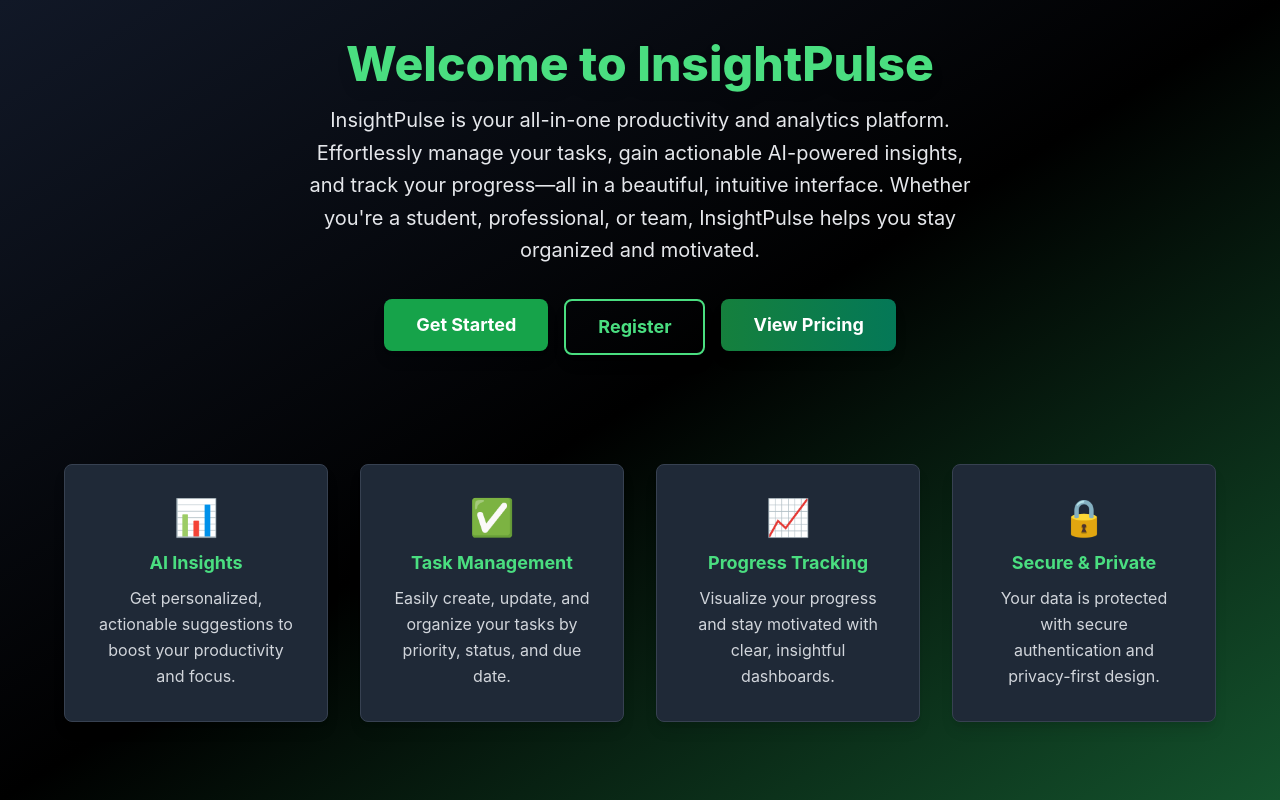
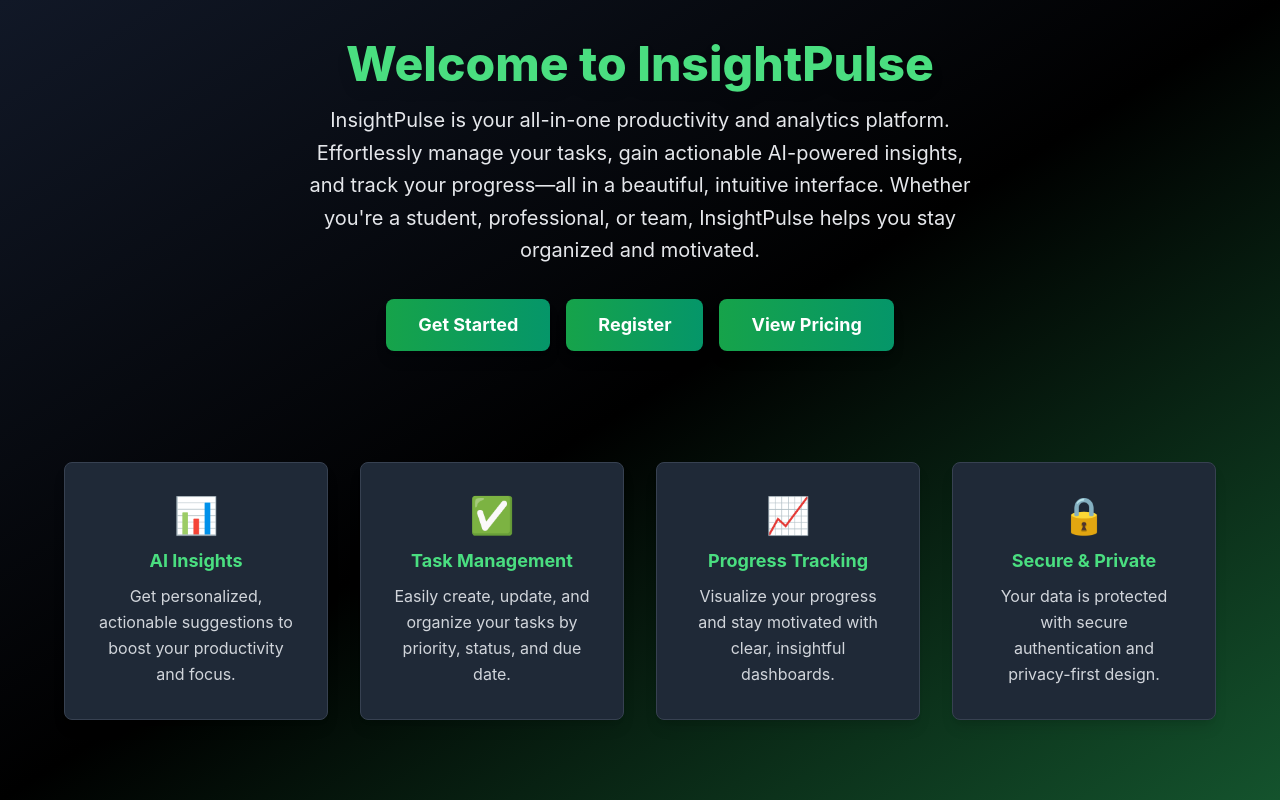
Before and after one commit to AbiyathRahman/AI-Task-Manager-Frontend, a React (Create React App) app: page / in a window 1280 px wide. Built offline with nearby package versions, Linux system fonts and the light colour scheme.

Commit message:
created a new design and styling for the buttons in landing page

```diff
--- a/src/pages/LandingPage.js
+++ b/src/pages/LandingPage.js
@@ -12,17 +12,17 @@ export default function LandingPage() {
         </p>
         <div className="flex flex-col md:flex-row gap-4 w-full justify-center">
           <Link to="/login" className="w-full md:w-auto">
-            <button className="w-full md:w-auto bg-green-600 hover:bg-green-700 text-white font-bold py-3 px-8 rounded-lg text-lg transition-all duration-200 shadow-lg hover:shadow-xl transform hover:scale-105">
+            <button className="w-full md:w-auto bg-gradient-to-r from-green-600 to-emerald-600 hover:from-green-700 hover:to-emerald-700 text-white font-bold py-3 px-8 rounded-lg text-lg transition-all duration-300 shadow-lg hover:shadow-xl transform hover:scale-105 hover:-translate-y-1">
               Get Started
             </button>
           </Link>
           <Link to="/register" className="w-full md:w-auto">
-            <button className="w-full md:w-auto bg-transparent hover:bg-gray-800 text-green-400 font-bold py-3 px-8 rounded-lg text-lg transition-all duration-200 border-2 border-green-400 hover:border-green-300 shadow-lg hover:shadow-xl transform hover:scale-105">
+            <button className="w-full md:w-auto bg-gradient-to-r from-green-600 to-emerald-600 hover:from-green-700 hover:to-emerald-700 text-white font-bold py-3 px-8 rounded-lg text-lg transition-all duration-300 shadow-lg hover:shadow-xl transform hover:scale-105 hover:-translate-y-1">
               Register
             </button>
           </Link>
           <Link to="/pricing" className="w-full md:w-auto">
-            <button className="w-full md:w-auto bg-gradient-to-r from-green-700 to-emerald-700 hover:from-green-800 hover:to-emerald-800 text-white font-bold py-3 px-8 rounded-lg text-lg transition-all duration-200 shadow-lg hover:shadow-xl transform hover:scale-105">
+            <button className="w-full md:w-auto bg-gradient-to-r from-green-600 to-emerald-600 hover:from-green-700 hover:to-emerald-700 text-white font-bold py-3 px-8 rounded-lg text-lg transition-all duration-300 shadow-lg hover:shadow-xl transform hover:scale-105 hover:-translate-y-1">
               View Pricing
             </button>
           </Link>
```
Also changed, not shown: 1 other file (tests, documents, lock files or other folders).
